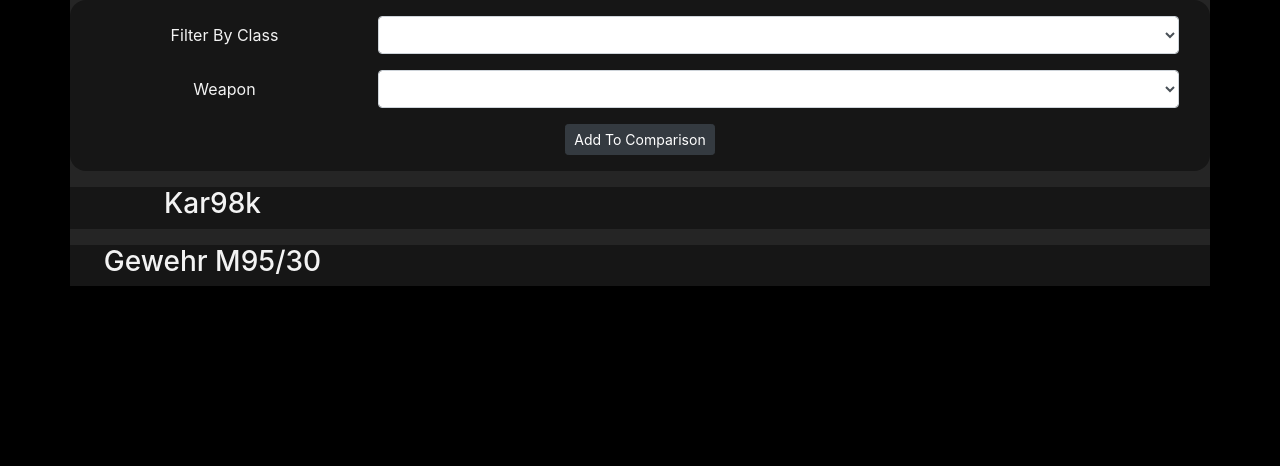
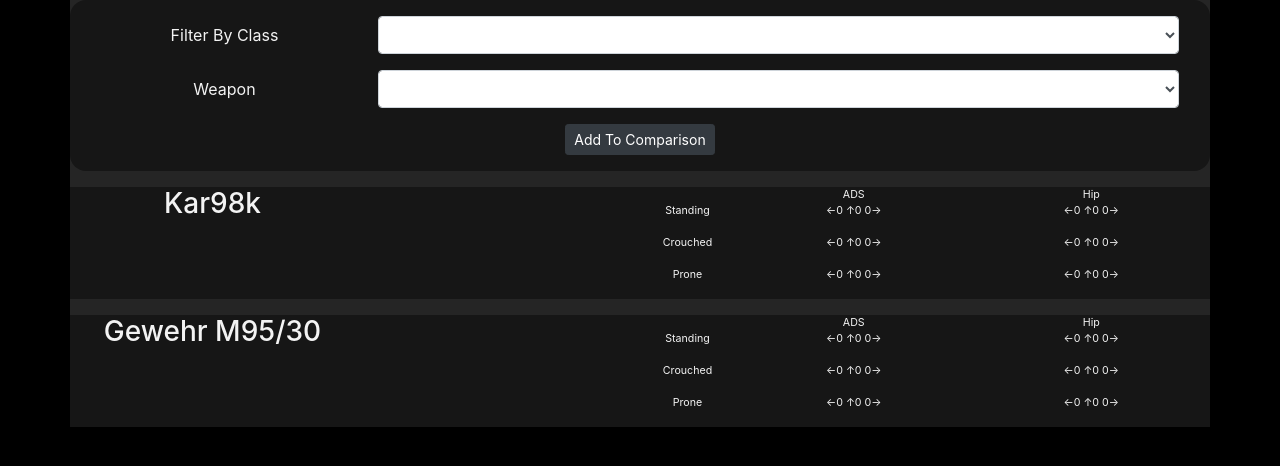
Before and after one commit to keipes/bfv-stats, a React (Create React App) app: page / in a window 1280 px wide. Shown: the top 466 px of the page. Built offline with nearby package versions, Linux system fonts and the light colour scheme; no server answers.

Commit message:
Log stat deltas and show recoil stats.

```diff
--- a/src/components/WeaponStats.js
+++ b/src/components/WeaponStats.js
@@ -2,6 +2,7 @@
 import Col from "react-bootstrap/Col";
 import Row from "react-bootstrap/Row";
 import AttachmentPicker from "./AttachmentPicker";
+import RecoilStats from "./statistics/RecoilStats";
 
 class WeaponStats extends Component {
 
@@ -15,6 +16,7 @@
 
     render() {
         const weaponData = this.props.store.getWeapon(this.props.weapon);
+        const attachmentStats = weaponData === undefined ? null : weaponData.getStatsForAttachments(this.state.attachments);
         return (<Col sm={12}>
             <Row className={"weapon-stats"}>
                 <Col sm={6}>
@@ -29,7 +31,7 @@
                     </Row>
                 </Col>
                 <Col sm={6}>
-
+                    <RecoilStats attachmentStats={attachmentStats}/>
                 </Col>
             </Row>
         </Col>);
@@ -45,6 +47,9 @@
             statistics.push(this.statRow("RoF", stats.rof));
             statistics.push(this.statRow("Max Dmg", stats.maxDmg));
             statistics.push(this.statRow("Min Dmg", stats.minDmg));
+            statistics.push(this.statRow("Drag", stats.drag));
+            statistics.push(this.statRow("Deploy Time", stats.deployTime));
+            statistics.push(this.statRow("ADS Time", stats.adsTime));
         }
         return (<React.Fragment>
             {statistics}
@@ -68,6 +73,10 @@
             } else {
                 attachments = attachments.filter(a => a !== attachment);
             }
+
+            const weapon = this.props.store.getWeapon(this.props.weapon);
+            weapon.getStatsForAttachments(state.attachments).logDelta(weapon.getStatsForAttachments(attachments));
+            // AttachmentStats.logDelta(, );
             return {attachments: attachments};
         });
         // this.setState({attachments: []});
--- /dev/null
+++ b/src/components/statistics/RecoilStats.js
@@ -0,0 +1,45 @@
+import React, { Component } from 'react';
+import Row from "react-bootstrap/Row";
+import Col from "react-bootstrap/Col";
+import AttachmentStats from "../../weapons/AttachmentStats";
+
+class RecoilStats extends Component {
+    render() {
+        return (<Row className={"recoilStats"}>
+            <Col>
+                <Row>
+                    <Col sm={2}/>
+                    <Col sm={5}>ADS</Col>
+                    <Col sm={5}>Hip</Col>
+                </Row>
+                <Row>
+                    <Col sm={2}>Standing</Col>
+                    <Col sm={5}>{this.statsForStance(AttachmentStats.STANCE_STAND, true)}</Col>
+                    <Col sm={5}>{this.statsForStance(AttachmentStats.STANCE_STAND, false)}</Col>
+                </Row>
+                <Row>
+                    <Col sm={2}>Crouched</Col>
+                    <Col sm={5}>{this.statsForStance(AttachmentStats.STANCE_CROUCH, true)}</Col>
+                    <Col sm={5}>{this.statsForStance(AttachmentStats.STANCE_CROUCH, false)}</Col>
+                </Row>
+                <Row>
+                    <Col sm={2}>Prone</Col>
+                    <Col sm={5}>{this.statsForStance(AttachmentStats.STANCE_PRONE, true)}</Col>
+                    <Col sm={5}>{this.statsForStance(AttachmentStats.STANCE_PRONE, false)}</Col>
+                </Row>
+            </Col>
+        </Row>);
+    }
+
+    statsForStance(stance, ads) {
+        let recoils = [0,0,0];
+        if (this.props.attachmentStats !== null) {
+            recoils = this.props.attachmentStats.recoilStats(stance, ads);
+        }
+        return (
+            <p>{"←" + recoils[0] + " ↑" + recoils[1] + " " + recoils[2] + '→'}</p>
+        );
+    }
+}
+
+export default RecoilStats;
--- a/src/index.css
+++ b/src/index.css
@@ -48,3 +48,7 @@
   font-size: 8pt;
   text-align:left;
 }
+
+.recoilStats {
+  font-size: 8pt;
+}
--- a/src/weapons/AttachmentStats.js
+++ b/src/weapons/AttachmentStats.js
@@ -1,4 +1,17 @@
 class AttachmentStats {
+
+    static ignoredDeltas = new Set([
+        'Attachments',
+        'Attachments_short',
+        'Damages',
+        'Dmg_distances'
+    ]);
+
+    static STANCE_STAND = 'Stand';
+    static STANCE_CROUCH = 'Crouch';
+    static STANCE_PRONE = 'Prone';
+
+
     constructor(data) {
         const attachments = data['Attachments_short'].split('+').filter(a => a !== '');
         this.key = AttachmentStats.createKey(attachments);
@@ -8,6 +21,25 @@
         this.ammo = data['Ammo'];
         this.maxDmg = data['SDmg'];
         this.minDmg = data['EDmg'];
+        this.drag = data['Drag'];
+        this.deployTime = data['DeployTime'];
+        this.adsTime = data['AimingFovTransitionTime'];
+        this.data = data;
+    }
+
+    /**
+     *
+     * @param {String} stance
+     * @param {Boolean} ads
+     * @returns {Array}
+     */
+    recoilStats(stance, ads) {
+        const prefix = (ads ? 'ADS' : 'HIP') + stance + 'Recoil';
+        return [
+            this.data[prefix + 'Left'],
+            this.data[prefix + 'Up'],
+            this.data[prefix + 'Right']
+        ];
     }
 
     containsAttachments(attachments) {
@@ -18,6 +50,43 @@
             }
         }
         return true;
+    }
+
+    /**
+     *
+     * @param {AttachmentStats} newStats
+     */
+    logDelta(newStats) {
+        if (!newStats) {
+            return;
+        }
+        const keys = new Set();
+        for (let key in this.data) {
+            if (this.data.hasOwnProperty(key)) {
+                keys.add(key);
+            }
+        }
+        for (let key in newStats.data) {
+            if (newStats.data.hasOwnProperty(key)) {
+                keys.add(key);
+            }
+        }
+        let delta = '';
+        for (let key of keys) {
+            if (AttachmentStats.ignoredDeltas.has(key)) {
+                continue;
+            }
+            if (!this.data.hasOwnProperty(key)) {
+                delta += "new key: " + key + "\n";
+            } else if (!newStats.data.hasOwnProperty(key)) {
+                delta += "lost key: " + key + "\n";
+            } else if (this.data[key] !== newStats.data[key]) {
+                delta += key + ": " + this.data[key] + " -> " + newStats.data[key] + "\n";
+            }
+        }
+        if (delta !== '') {
+            console.log(delta);
+        }
     }
 
     static createKey(attachments) {
```
